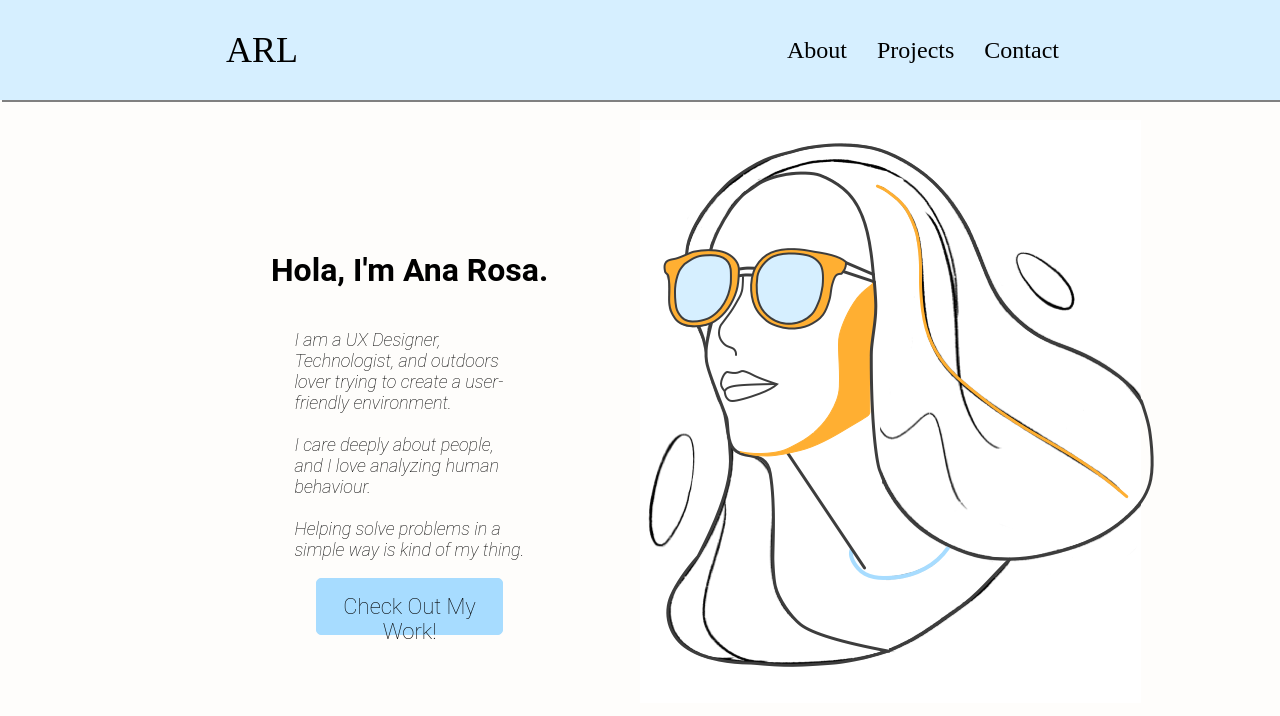
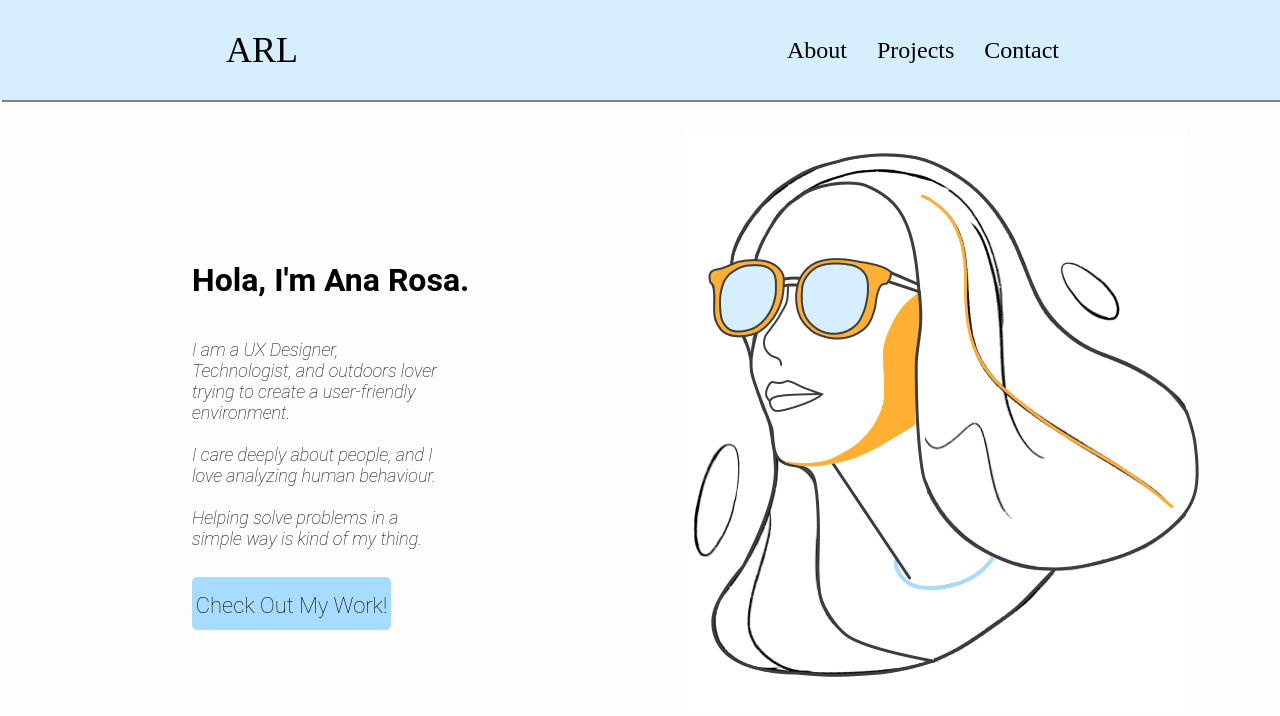
Before and after one commit to DanielGarc/ana-portfolio-website, a React (Create React App) app: page / in a window 1280 px wide. Shown: the top 716 px of the page. Built offline with nearby package versions, Linux system fonts and the light colour scheme.

Commit message:
CTA Styling updated | Selected Work started

```diff
--- a/src/App.js
+++ b/src/App.js
@@ -4,12 +4,14 @@ import './App.css';
 
 import NavBar from './components/NavBar.js';
 import CallToAction from './components/CallToAction.js';
+import SelectedWork from './components/SelectedWork.js';
 
 function App() {
   return (
     <div className="App">
       <NavBar />
       <CallToAction />
+      <SelectedWork />
     </div>
   );
 }
--- /dev/null
+++ b/src/components/SelectedWork.js
@@ -0,0 +1,21 @@
+import React from 'react';
+
+import '../css/selectedWork.css';
+
+const SelectedWork = () => {
+    return (
+        <div className="selWork">
+            <div className="selContent">
+                <div className="selProjectOne">
+
+                </div>
+
+                <div className="selProjectTwo">
+
+                </div>
+            </div>
+        </div>
+    )
+}
+
+export default SelectedWork;
--- a/src/css/callToAction.css
+++ b/src/css/callToAction.css
@@ -1,7 +1,7 @@
 .ctaWrapper {
     margin: 0 auto;
-    width: 72%;
-    margin-top: 20px;
+    width: 70%;
+    margin-top: 30px;
 
 }
 
@@ -16,8 +16,9 @@
     padding-top: 110px;
     display: flex;
     flex-direction: column;
-    align-items: center;
-    width: 50%;
+    align-items: flex-start;
+    justify-self: flex-start;
+    width: 55%;
 }
 
 .ctaLeftBox h1 {
@@ -35,6 +36,7 @@
     cursor: pointer;
     padding-top: 15px;
     font-size: 22px;
+    margin-top: 10px;
     width: 40%;
     height: 40px;
     border: 1px solid #A7DCFF;
@@ -44,5 +46,5 @@
 
 .ctaRightBox {
 
-    width: 50%;
+    width: 45%;
 }
```
Also changed, not shown: src/css/selectedWork.css (added).
